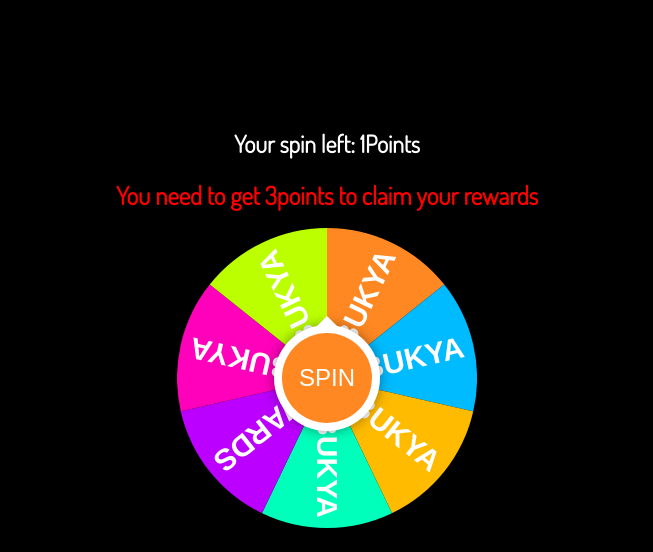
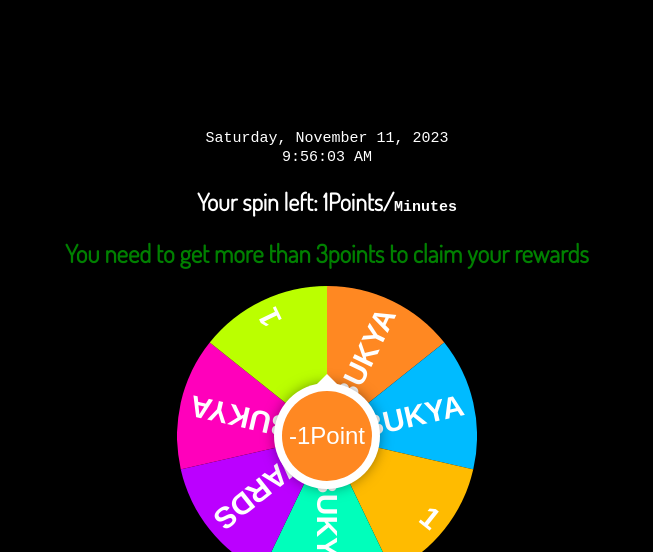
Before and after one commit to BRONZAIX/wifirewards, a plain HTML site: page index.html in a window 1280 px wide. Shown: the top 552 px of the page, without its empty margins (313-966 px from the left). Drawn offline with Linux system fonts and the light colour scheme.

Commit message:
Add files via upload

```diff
--- a/index.html
+++ b/index.html
@@ -3,18 +3,47 @@
 <head>
     <meta name="viewport" content="width=device-width, initial-scale=1.0">
   <meta charset="UTF-8">
-  <title>ESCODI PISOWIFI GAME REWARDS</title>
+  <title>ESCODO PISOWIFI GAME REWARDS</title>
   <link rel="preconnect" href="https://fonts.googleapis.com">
 <link rel="preconnect" href="https://fonts.gstatic.com" crossorigin>
 <link href="https://fonts.googleapis.com/css2?family=Dosis:wght@300&display=swap" rel="stylesheet"><link rel="stylesheet" href="./style.css">
 
+
+  <script>
+    function updateDateTime() {
+      var now = new Date();
+      var dateElement = document.getElementById('currentDate');
+      var timeElement = document.getElementById('currentTime');
+
+      // Format the date
+      var options = { weekday: 'long', year: 'numeric', month: 'long', day: 'numeric' };
+      var formattedDate = now.toLocaleDateString('en-US', options);
+
+      // Format the time
+      var formattedTime = now.toLocaleTimeString();
+
+      // Update the HTML elements
+      dateElement.textContent = '' + formattedDate;
+      timeElement.textContent = '' + formattedTime;
+    }
+
+    // Update the date and time every second
+    setInterval(updateDateTime, 1000);
+  </script>
 </head>
+<header>
+ <body>
+  <code id="currentDate"></code>
+  <br>
+  <code id="currentTime"></code>
+</body>
+</header>
 <body>
 <!-- partial:index.partial.html -->
 <body>
   <div id="shop"> </div>
-  <h2 id="moneyLeft"> Your spin left: <span id="money"></span>Points<h2>
-      <h1 id="cost"> You need to get 3points to claim your rewards</h1>
+  <h2 id="moneyLeft"> Your spin left: <span id="money"></span>Points/<code>Minutes</code><h2>
+      <h1 id="cost"> You need to get more than 3points to claim your rewards</h1>
 
 </body>
 
@@ -26,8 +55,11 @@
   </div>
 </body>
 
+</body>
+
 <body>
   <h1 class="goal">Goal: <span id="goalnumber">REWARDS</span></h1>
+
   <h1 class="tbox">This game is made by Nelwyn</h1>
   <p class="tbox">if you win this game please take a screenshot and send into Messenger click "CLAIM YOUR REWARD"</p>
   <a onclick="showshop()" id="shopbutton" href="https://www.facebook.com/nelwyn.escodo25"><h3>Claim Your Reward</h3><a>
@@ -35,12 +67,5 @@
 <!-- partial -->
   <script  src="./script.js"></script>
 
-<embed
-src="Spinning Gaming Background Music.mp3"
-loop="true"
-autostart="true"
-hidden="true"
-mastersound>
-
 </body>
 </html>
--- a/script.js
+++ b/script.js
@@ -1,17 +1,17 @@
 const sectors = [
   { color: "#f82", label: "BUKYA" },
   { color: "#0bf", label: "BUKYA" },
-  { color: "#fb0", label: "BUKYA" },
+  { color: "#fb0", label: 1  },
   { color: "#0fb", label: "BUKYA" },
   { color: "#b0f", label: "REWARDS" },
   { color: "#f0b", label: "BUKYA" },
-  { color: "#bf0", label: "BUKYA" }
+  { color: "#bf0", label: 1 }
 ];
 window.addEventListener("load", (event) => {
   var money = document.getElementById("money");
   var costToPlay = document.getElementById("cost");
   money.innerHTML = 1;
-  if (money.innerHTML < 2) {
+  if (money.innerHTML > 3) {
     document.getElementById("cost").style.color = "red";
   } else {
     document.getElementById("cost").style.color = "green";
@@ -71,7 +71,7 @@ const drawSector = (sector, i) => {
 const rotate = () => {
   const sector = sectors[getIndex()];
   ctx.canvas.style.transform = `rotate(${ang - PI / 2}rad)`;
-  elSpin.textContent = !angVel ? "SPIN" : sector.label;
+  elSpin.textContent = !angVel ? "-1Point" : sector.label;
   elSpin.style.background = sector.color;
 };
 
@@ -97,9 +97,9 @@ const frame = () => {
       isSpinning = false;
       angVel = 0;
       alert("You got: " + sector.label);
-      console.log(parseInt(money.innerHTML) + 3);
+      console.log(parseInt(money.innerHTML) + 5);
       if (sector.label == "REWARDS") {
-        money.innerHTML = parseInt(money.innerHTML) + 3;
+        money.innerHTML = parseInt(money.innerHTML) + 5;
       } else if (sector.label == "BUKYA") {
         let i = 0;
         i++;
@@ -108,7 +108,7 @@ const frame = () => {
       }
 
       money.innerHTML -= 1;
-      if (money.innerHTML < 2) {
+      if (money.innerHTML < 3) {
         document.getElementById("cost").style.color = "red";
       } else if (money.innerHTML > 3) {
         alert("You Won!");
@@ -131,7 +131,7 @@ const engine = () => {
 
 elSpin.addEventListener("click", () => {
   if (money.innerHTML < 1) {
-    alert("You dont have spin points to play this game,");
+    alert("You don't have spin points to play this game,");
     return;
   }
   if (isSpinning) return;
--- a/style.css
+++ b/style.css
@@ -70,7 +70,18 @@
     color: white;
     font-family: "Dosis", sans-serif;
 }
+    .mnbox {
+    color: white;
+    font-family: "Dosis", sans-serif;
+    font-family: bold;
+    font-size: 15px;
+}
 
 h1 {
     font-size: 25px;
 }
+
+code {
+      color: white;
+    font-size: 15px;
+}
```
